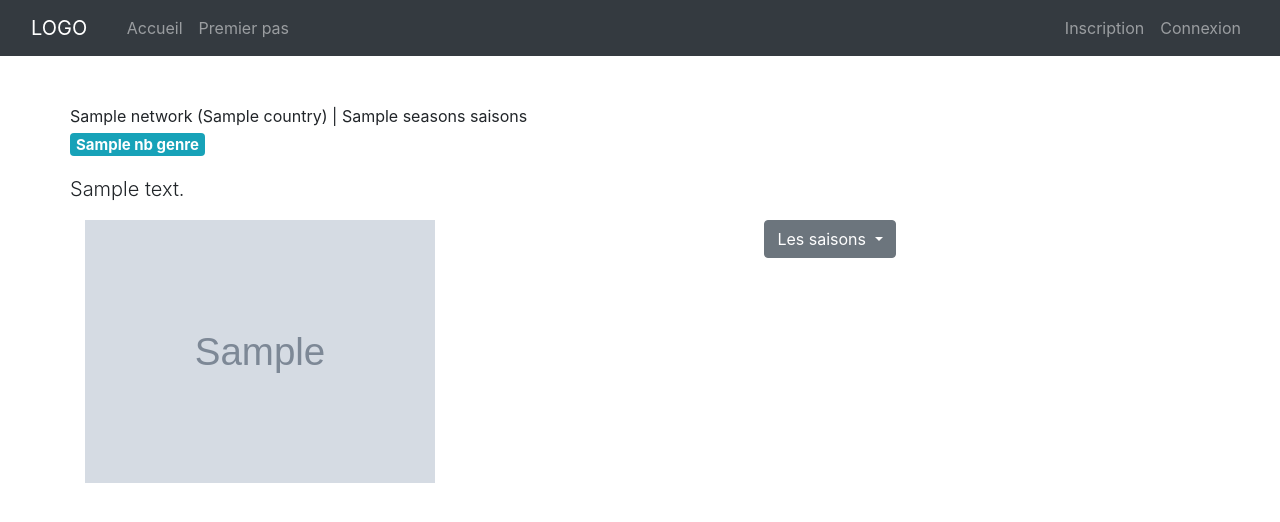
After one commit to ClementLoubiere/serial-watchers, a Symfony app: template templates/series/serie.html.twig in a window 1280 px wide. The commit adds this page. Shown: the top 522 px of the page. Run offline with Twig, Linux system fonts and the light colour scheme; the template is opened without the code that fills it: most values are stand-ins (such as "Sample title", 1, 10 or a date in 2020); grey boxes marked "Sample" are stand-in pictures; some libraries are stand-ins or nearby versions.

Commit message:
commit : - update de serieController - delete de testController et test.twig - update de toutes les series et de leurs details

```diff
--- a/templates/base.html.twig
+++ b/templates/base.html.twig
@@ -87,7 +87,7 @@
                 </li>
                 {#------ TOUTES LES SERIES ------#}
                 <li class="nav-item">
-                    <a class="nav-link" href="">Toutes les series</a>
+                    <a class="nav-link" href="{{ path('app_series_api') }}">Toutes les series</a>
                 </li>
                 {#------ MES SERIES ------#}
                 <li class="nav-item">
--- /dev/null
+++ b/templates/series/serie.html.twig
@@ -0,0 +1,50 @@
+{% extends 'base.html.twig' %}
+
+{% block body %}
+    {% for tab in fiche %}
+    <div class="mt-5 row">
+        <div class="col">
+            <div class="row">
+                <div class="col-md-12 px-0">
+                    <span class="">{{ tab.network ~ ' ('~tab.country~')' ~ ' | ' ~ tab.seasons ~ ' saisons' }}</span>
+                    <p class="lead">
+                        {% for genre in nb_genre %}
+                            <span class="badge badge-info">{{ genre.name }}</span>
+                        {% endfor %}
+                    </p>
+                    <p class="lead my-3">
+                        {{ tab.description }}
+                    </p>
+                </div>
+            </div>
+            <div class="row">
+                <div class="col-md-4">
+                    <img src="{{ tab.img }}" class="img-fluid">
+                    <div class="row">
+                    </div>
+                </div>
+                <div class="col-md-8">
+                    <div class="dropdown text-center">
+                        <a class="btn btn-secondary dropdown-toggle" href="#" role="button" id="dropSeason" data-toggle="dropdown" aria-haspopup="true" aria-expanded="false">
+                            Les saisons
+                        </a>
+                        <div class="dropdown-menu" aria-labelledby="dropSeason">
+                        {% for num in nb_season %}
+                            {% if num.season == '0' %}
+                                <a class="d-none" href="#">{{ 'Saison '~ num.season }}</a>
+                            {% else %}
+                                <a class="dropdown-item" href="#">{{ 'Saison '~ num.season }}</a>
+                            {% endif %}
+                        {% endfor %}
+                        </div>
+                    </div>
+                    <table class="table table-striped">
+
+                    </table>
+                </div>
+            </div>
+        </div>
+    </div>
+    {% endfor %}
+
+{% endblock %}
```
Also changed, not shown: src/Controller/SeriesController.php (+71 -14 lines), src/Controller/TestController.php (deleted, +0 -56 lines), templates/series/index.html.twig (+58 -3 lines), templates/user/test/serie.html.twig (deleted, +0 -19 lines), templates/user/test/test.html.twig (deleted, +0 -62 lines).
